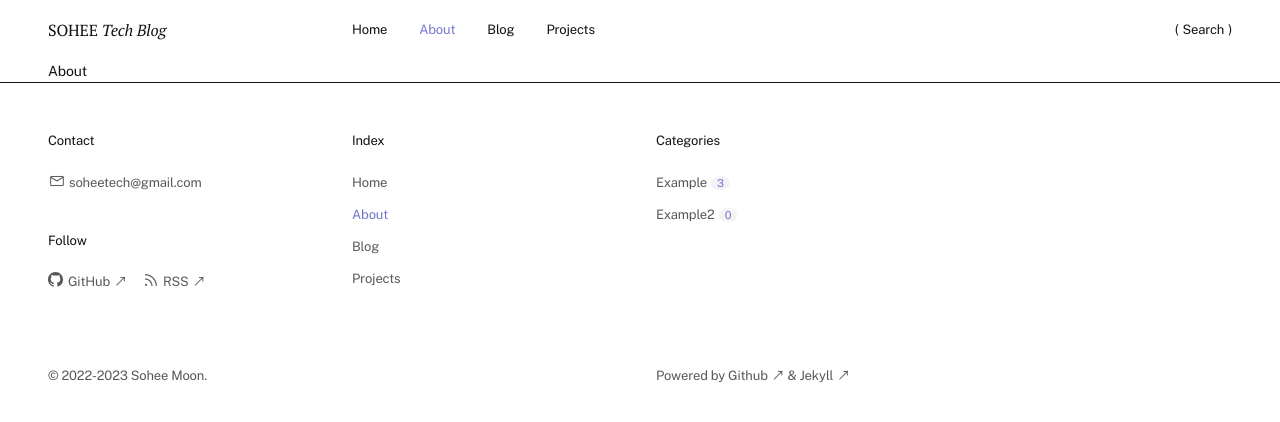
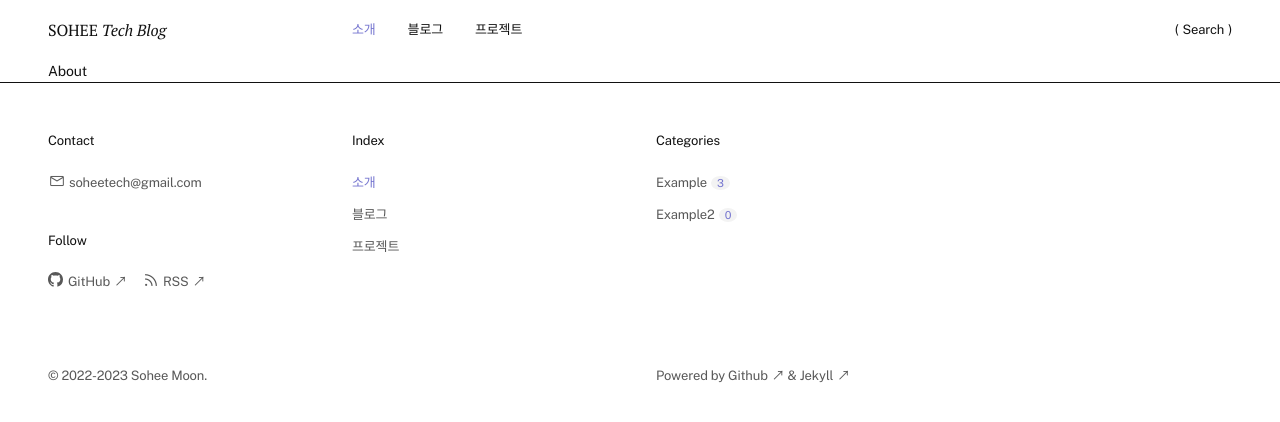
Before and after one commit to soheetech/soheetech.github.io, a Jekyll site: the page built from about.md, in a window 1280 px wide. Shown: the top 422 px of the page. Built offline with Jekyll 4.4.1, drawn with Linux system fonts in a browser that asks for light colours.

Commit message:
Update navigation.html

```diff
--- a/_includes/navigation.html
+++ b/_includes/navigation.html
@@ -1,9 +1,8 @@
 <nav>
   <ul class="zero">
-    <li{% if page.layout == "home" %} class="selected"{% endif %}><a href="{{ "/" | relative_url }}">Home</a></li>
-    <li{% if page.title == "About" %} class="selected"{% endif %}><a href="{{ "/about" | relative_url }}">About</a></li>
-    <li{% if page.layout == "post" or page.layout == "category" or page.title == "Blog" %} class="selected"{% endif %}><a href="{{ "/blog" | relative_url }}">Blog</a></li>
-    <li{% if page.title == "Projects" %} class="selected"{% endif %}><a href="{{ "/projects" | relative_url }}">Projects</a></li>
-    <li class="vh"><a href="#" class="btn-search">Search</a></li>
+    <li{% if page.title == "About" %} class="selected"{% endif %}><a href="{{ "/about" | relative_url }}">소개</a></li>
+    <li{% if page.layout == "post" or page.layout == "category" or page.title == "Blog" %} class="selected"{% endif %}><a href="{{ "/blog" | relative_url }}">블로그</a></li>
+    <li{% if page.title == "Projects" %} class="selected"{% endif %}><a href="{{ "/projects" | relative_url }}">프로젝트</a></li>
+    <li class="vh"><a href="#" class="btn-search">검색</a></li>
   </ul>
 </nav>
```
